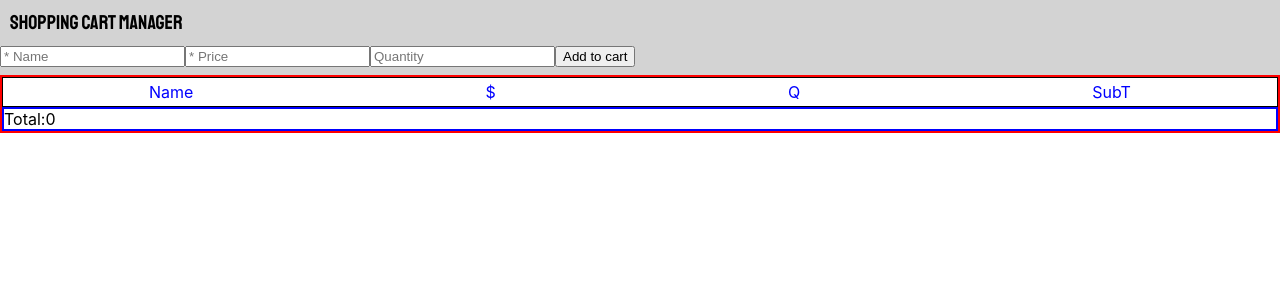
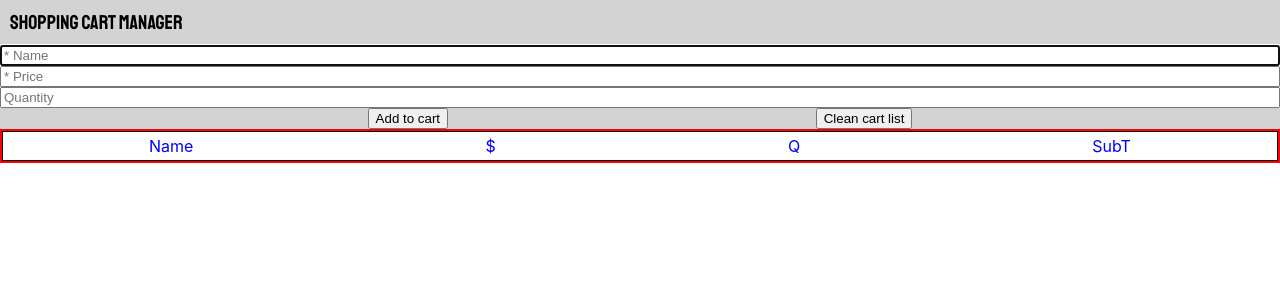
Before and after one commit to LeonAvancini/cart-manager, a React (Create React App) app: page / in a window 1280 px wide. Shown: the top 300 px of the page. Built offline with nearby package versions, Linux system fonts and the light colour scheme.

Commit message:
web: Add new functions like, remove item or clean cart, fixed issues on form

```diff
--- a/src/components/Main/Main.tsx
+++ b/src/components/Main/Main.tsx
@@ -18,9 +18,14 @@ const Title = styled.div`
   padding: 10px 10px;
 `;
 
-const AddTaskContainer = styled.div`
+const ButtonsContainer = styled.div`
   display: flex;
-  height: 30px;
+  justify-content: space-evenly;
+`;
+
+const FormContainer = styled.form`
+  display: flex;
+  flex-direction: column;
 `;
 
 export interface Product {
@@ -34,13 +39,14 @@ const Main = () => {
   const [products, setProducts] = useState<Product[]>([]);
   const [refreshList, setRefreshList] = useState(false);
 
-  const { register, handleSubmit } = useForm();
+  const { register, handleSubmit, reset } = useForm();
 
   useEffect(() => {
     if (localStorage.getItem("products") !== null) {
       setProducts(JSON.parse(localStorage.getItem("products") || ""));
       setRefreshList(false);
     } else {
+      setProducts([]);
       setRefreshList(false);
     }
   }, [refreshList]);
@@ -51,7 +57,9 @@ const Main = () => {
     ProductQuantity: number;
   }
   const onSubmit = (data: ProductForm) => {
+    console.log("DATA", data);
     const productsList: Product[] = products;
+    try {
       productsList.push({
         id: products.length + 1,
         name: data.ProductName,
@@ -60,8 +68,24 @@ const Main = () => {
       });
       localStorage.setItem("products", JSON.stringify(productsList));
       setRefreshList(true);
+    } catch (e) {
+      console.log(e);
+    } finally {
+      reset();
+    }
   };
 
+  const cleanCart = () => {
+    localStorage.clear();
+    setRefreshList(true);
+  };
+
+  const removeItem = (id: number) => {
+    products.splice(id, 1);
+    const productsList: Product[] = products;
+    localStorage.setItem("products", JSON.stringify(productsList));
+    setRefreshList(true);
+  };
   // Get item
   //const storage = () =>
   //console.log(JSON.parse(localStorage.getItem("tasks") || ""));
@@ -74,15 +98,17 @@ const Main = () => {
   return (
     <Container>
       <Title>Shopping cart Manager</Title>
-      <AddTaskContainer>
-        <form onSubmit={handleSubmit(onSubmit)}>
+      <FormContainer onSubmit={handleSubmit(onSubmit)}>
         <input
+          autoComplete="off"
           placeholder="* Name"
           type="text"
           name="ProductName"
+          autoFocus
           ref={register({ required: true })}
         />
         <input
+          autoComplete="off"
           placeholder="* Price"
           type="number"
           min="0"
@@ -90,16 +116,22 @@ const Main = () => {
           ref={register({ required: true })}
         />
         <input
+          autoComplete="off"
           placeholder="Quantity"
           type="number"
           min="0"
           name="ProductQuantity"
           ref={register}
         />
-          <input type="submit" value="Add to cart" />
-        </form>
-      </AddTaskContainer>
-      <Products products={products} />
+        <ButtonsContainer>
+          <button type="submit">Add to cart</button>
+          <button onClick={() => cleanCart()}>Clean cart list</button>
+        </ButtonsContainer>
+      </FormContainer>
+      <Products
+        products={products}
+        productId={(productId) => removeItem(productId)}
+      />
     </Container>
   );
 };
--- a/src/components/Products/ProductItem/index.tsx
+++ b/src/components/Products/ProductItem/index.tsx
@@ -5,15 +5,12 @@ const Container = styled.div`
   display: flex;
   border: 1px solid black;
   height: 30px;
+  &:hover {
+    background-color: palevioletred;
+    color: white;
+  }
 `;
-const DeleteTaskContainer = styled.div`
-  display: flex;
-  align-items: center;
-  justify-content: center;
-  background-color: lightblue;
-  color: blue;
-  width: 30px;
-`;
+
 const DescriptionContainer = styled.div`
   display: flex;
   align-items: center;
@@ -26,15 +23,14 @@ interface ProductProps {
   name: string;
   price: number;
   quantity: number | 1;
+  clickHandler: () => void;
 }
-const ProductItem = ({ name, price, quantity }: ProductProps) => {
+const ProductItem = ({ name, price, quantity, clickHandler }: ProductProps) => {
   return (
-    <Container>
-      <DeleteTaskContainer>-</DeleteTaskContainer>
+    <Container onClick={clickHandler}>
       <DescriptionContainer>{name}</DescriptionContainer>
       <DescriptionContainer>{price}</DescriptionContainer>
       <DescriptionContainer>{quantity}</DescriptionContainer>
-      {/* Fix subTotal price, because i cant get decimal numbers */}
       <DescriptionContainer>{price * quantity ?? 1}</DescriptionContainer>
     </Container>
   );
--- a/src/components/Products/Products.tsx
+++ b/src/components/Products/Products.tsx
@@ -36,8 +36,9 @@ const DescriptionContainer = styled.div`
 
 interface ProductsProps {
   products: Product[];
+  productId: (id: number) => void;
 }
-const Products = ({ products }: ProductsProps) => {
+const Products = ({ products, productId }: ProductsProps) => {
   const total = (products: Product[]) => {
     return products.reduce((sum, i) => {
       return sum + i.price * i.quantity;
@@ -54,17 +55,22 @@ const Products = ({ products }: ProductsProps) => {
         <DescriptionContainer>Q</DescriptionContainer>
         <DescriptionContainer>SubT</DescriptionContainer>
       </TestContainer>
-      {products.map((product) => {
+      {products.map((product, i) => {
         return (
           <ProductItem
             key={product.id}
             name={product.name}
             price={product.price}
             quantity={product.quantity}
+            clickHandler={() => {
+              productId(i);
+            }}
           />
         );
       })}
-      <TotalPriceContainer>Total:{totalValue}</TotalPriceContainer>
+      {totalValue > 0 && (
+        <TotalPriceContainer>Total:{totalValue}</TotalPriceContainer>
+      )}
     </Container>
   );
 };
```
Lines whose indentation alone changed are shown as unchanged.
